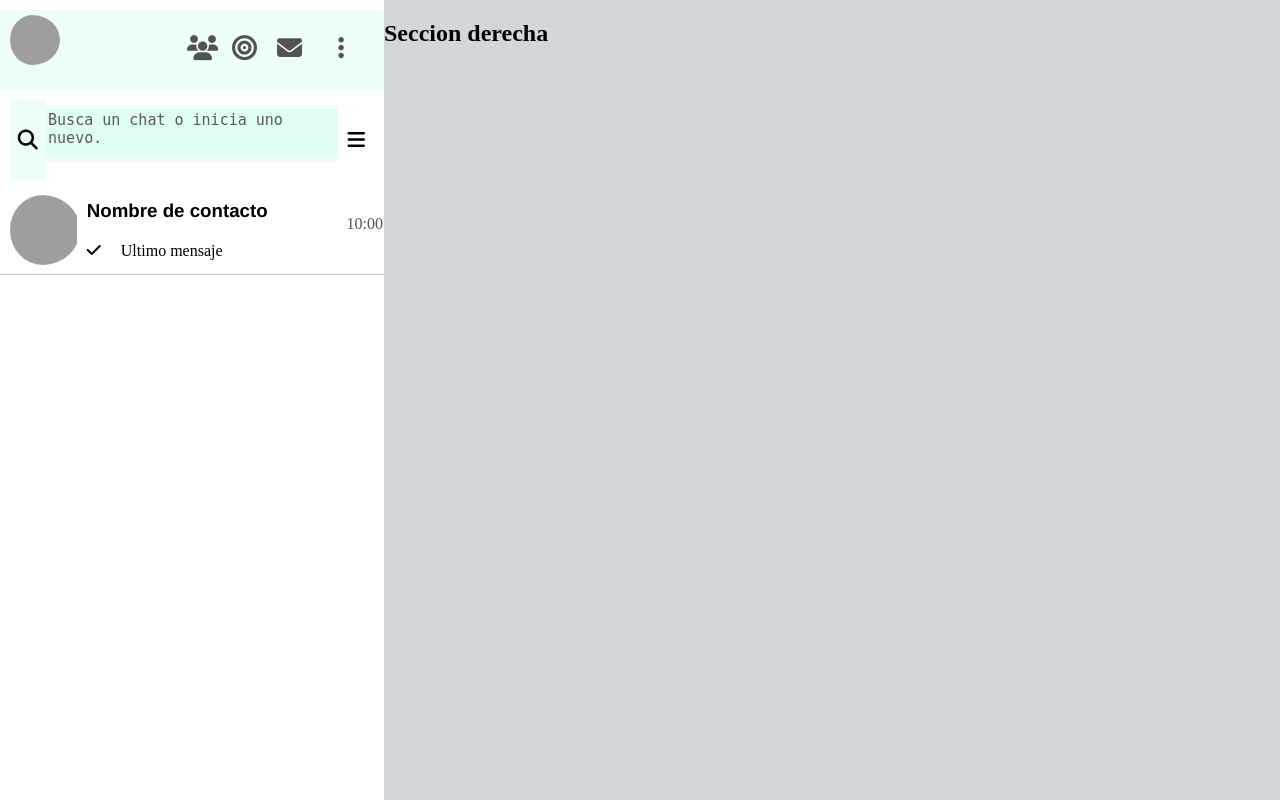
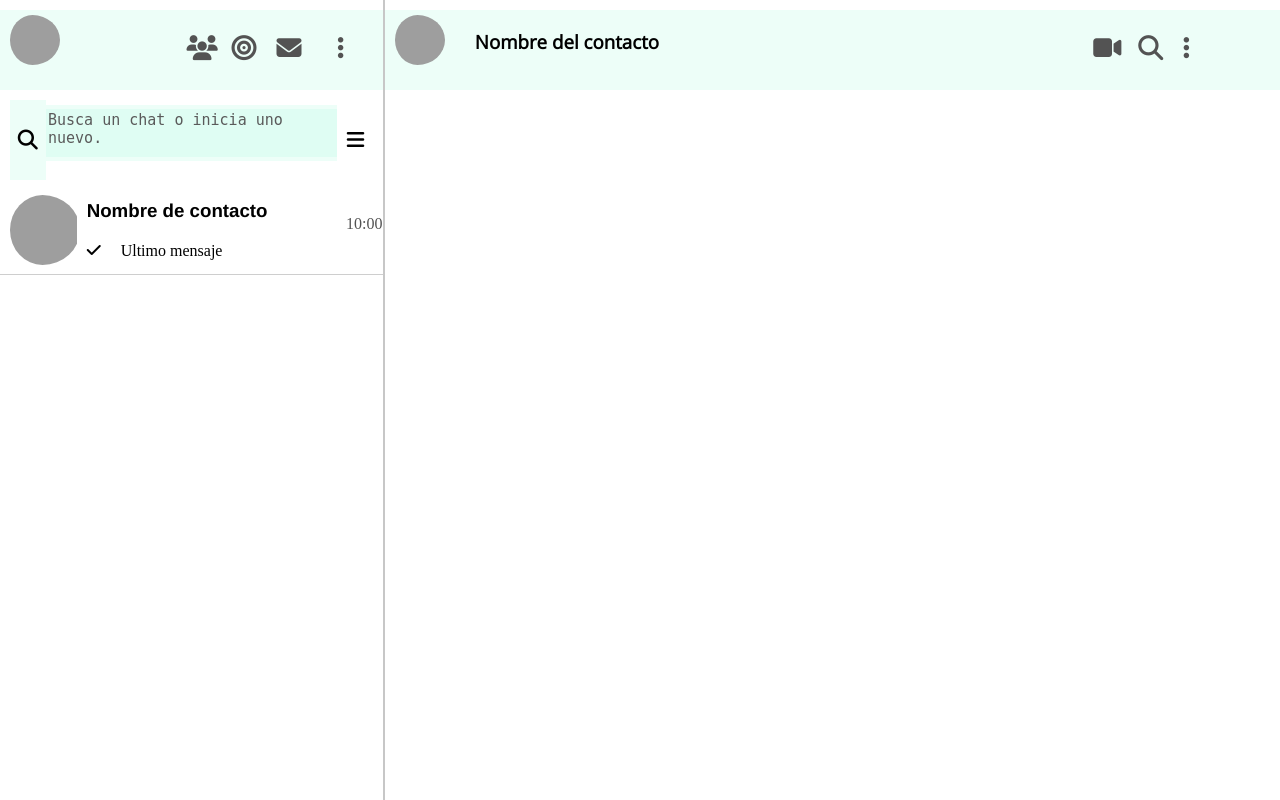
Before and after one commit to Foramay/Wasap, a Django app: page /home/ in a window 1280 px wide. Run offline with Django 4.2, Linux system fonts and the light colour scheme; grey boxes are pictures that could not be loaded.

Commit message:
Estilos del header del chat de contacto

```diff
--- a/src/static/css/home.css
+++ b/src/static/css/home.css
@@ -14,10 +14,7 @@ body{
 
 
 
-.section-wasap-derecho{
-    width: 70%;
-    background-color: #d1d7db;
-}
+
 
 
 /* Estilos para el wasap header*/
--- /dev/null
+++ b/src/static/css/seccion_derecha_wasap.css
@@ -0,0 +1,71 @@
+.section-wasap-derecho{
+    width: 70%;
+    background-color: #ffffff31;
+    border-left: 2px solid #00000038;
+
+}
+
+.contenedor-chat-contacto{
+    display: flex;
+    width: 100%;
+
+    height: 10%;
+    margin-top: 10px;
+    display: flex;
+    background-color: rgba(175, 248, 224, 0.219);
+
+
+}
+.contenedor-imagen-contacto-chat{
+    width: 10%;
+}
+
+.imagen-contacto-chat{
+    margin: 5px;
+    padding-left: 5px;
+    width: 50px;
+    height: 50px;
+    border-radius: 50%;
+    margin-right: 20px;
+    transition: box-shadow 0.3s;
+}
+.imagen-contacto-chat:hover{
+    cursor: pointer;
+    box-shadow: 5px 0 5px rgba(0, 0, 0, 0.3);
+}
+
+.contenedor-nombre-contacto{
+    width: 60%;
+}
+.contenedor-nombre-contacto h1{
+    color: black;
+    font-family: 'Open Sans', sans-serif;
+
+}
+.contenedor-iconos-chat{
+    width: 30%;
+
+    display: flex;
+    justify-content: center; /* Centra horizontalmente los íconos */
+    align-items: center;
+}
+
+.contenedor-iconos-chat i {
+    width: 30px;
+    height: 30px;
+    margin-left: 15px;
+    color: rgb(83, 83, 83);
+    font-size: 25px;
+    transition: color .3s;
+    cursor: pointer;
+    transition: box-shadow, color 0.3s; /* Espacio horizontal entre los íconos (ajusta según sea necesario) */
+}
+
+.contenedor-iconos-chat i:hover{
+    cursor: pointer;
+    color: rgb(37, 37, 37);
+    box-shadow: 0 0 1px rgba(0, 0, 0, 0.3);
+}
+
+
+/**/
--- a/src/static/js/main.js
+++ b/src/static/js/main.js
@@ -121,3 +121,6 @@ textarea.addEventListener('input', function() {
         clearButton.style.display = 'none';
     }
 });
+
+
+//
--- a/src/templates/base/base.html
+++ b/src/templates/base/base.html
@@ -7,6 +7,7 @@
     <link rel="stylesheet" href="{% static 'css/home.css' %}">
     <link rel="stylesheet" href="{% static 'css/offcanvas.css' %}">
     <link rel="stylesheet" href="{% static 'css/offcanvas_comunidad.css' %}">
+    <link rel="stylesheet" href="{% static 'css/seccion_derecha_wasap.css' %}">
     <link rel="stylesheet" href="https://cdnjs.cloudflare.com/ajax/libs/font-awesome/6.4.2/css/all.min.css" integrity="sha512-z3gLpd7yknf1YoNbCzqRKc4qyor8gaKU1qmn+CShxbuBusANI9QpRohGBreCFkKxLhei6S9CQXFEbbKuqLg0DA==" crossorigin="anonymous" referrerpolicy="no-referrer" />
     <link rel="preconnect" href="https://fonts.googleapis.com">
 <link rel="preconnect" href="https://fonts.gstatic.com" crossorigin>
@@ -14,7 +15,10 @@
 <link rel="preconnect" href="https://fonts.googleapis.com">
 <link rel="preconnect" href="https://fonts.gstatic.com" crossorigin>
 <link href="https://fonts.googleapis.com/css2?family=Kanit:wght@300&family=Open+Sans:ital,wght@1,300&family=Roboto+Mono:wght@100&display=swap" rel="stylesheet">
-    <title>Wasap</title>
+<link rel="preconnect" href="https://fonts.googleapis.com">
+<link rel="preconnect" href="https://fonts.gstatic.com" crossorigin>
+<link href="https://fonts.googleapis.com/css2?family=Open+Sans&display=swap" rel="stylesheet">
+<title>Wasap</title>
 </head>
 <body>
 
--- a/src/templates/home.html
+++ b/src/templates/home.html
@@ -96,7 +96,20 @@
         </section>
 
         <section class="section-wasap-derecho">
-            <h1>Seccion derecha</h1>
+            <article class="contenedor-chat-contacto">
+                <div class="contenedor-imagen-contacto-chat">
+                    <img src="{% static 'img/messi.jpg' %}" alt="" class="imagen-contacto-chat">
+                </div>
+                <div class="contenedor-nombre-contacto">
+                    <h1>Nombre del contacto</h1>
+                </div>
+                <div class="contenedor-iconos-chat">
+                    <i class="fa-solid fa-video"></i>
+                    <i class="fa-solid fa-magnifying-glass"></i>
+                    <i class="fa-solid fa-ellipsis-vertical"></i>
+                </div>
+            </article>
+
         </section>
 
         <!--Agrego este include para mostrar el offcanvas del perfil-->
```
